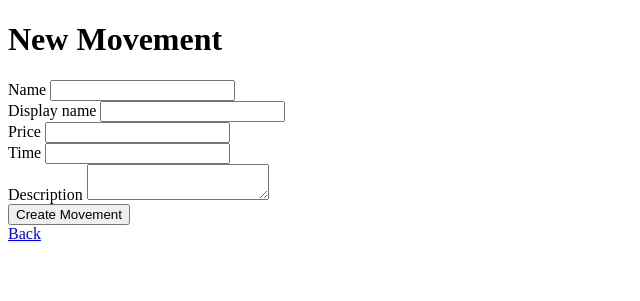
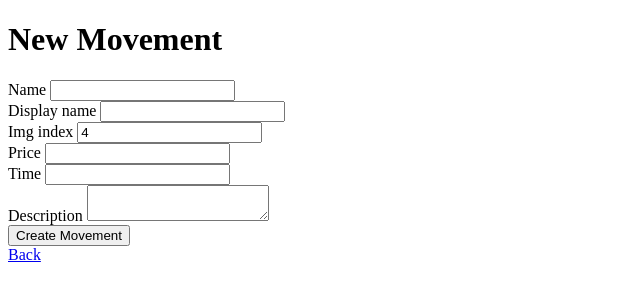
Before and after one commit to Flinnja/fiwar, a Rails app: page /movements/new in a window 1280 px wide. Shown: the top 301 px of the page, without its empty margins (0-640 px from the left). Run offline with Rails 7, Linux system fonts and the light colour scheme; data that the repository does not hold is empty.

Commit message:
changes to allow easier input for movements during data entry

```diff
--- a/app/controllers/movements_controller.rb
+++ b/app/controllers/movements_controller.rb
@@ -28,6 +28,7 @@ class MovementsController < ApplicationController
   # GET /movements/new
   def new
     @movement = Movement.new
+    @movement.img_index = Movement.count + 4
   end
 
   # GET /movements/1/edit
@@ -40,7 +41,7 @@ class MovementsController < ApplicationController
 
     respond_to do |format|
       if @movement.save
-        format.html { redirect_to @movement, notice: "Movement was successfully created." }
+        format.html { redirect_to movements_path, notice: "Movement was successfully created." }
         format.json { render :show, status: :created, location: @movement }
       else
         format.html { render :new, status: :unprocessable_entity }
@@ -79,6 +80,6 @@ class MovementsController < ApplicationController
 
     # Only allow a list of trusted parameters through.
     def movement_params
-      params.require(:movement).permit(:name, :display_name, :price, :time, :description)
+      params.require(:movement).permit(:name, :display_name, :img_index, :price, :time, :description)
     end
 end
--- a/app/views/movements/_form.html.erb
+++ b/app/views/movements/_form.html.erb
@@ -22,6 +22,11 @@
   </div>
 
   <div class="field">
+    <%= form.label :img_index %>
+    <%= form.number_field :img_index %>
+  </div>
+
+  <div class="field">
     <%= form.label :price %>
     <%= form.number_field :price %>
   </div>
--- a/app/views/movements/show.html.erb
+++ b/app/views/movements/show.html.erb
@@ -8,6 +8,11 @@
 <p>
   <strong>Display name:</strong>
   <%= @movement.display_name %>
+</p>
+
+<p>
+  <strong>Image index:</strong>
+  <%= @movement.img_index %>
 </p>
 
 <p>
```
Also changed, not shown: app/views/movements/index.html.erb (+4 -4 lines), app/views/movements/_movement.json.jbuilder.
